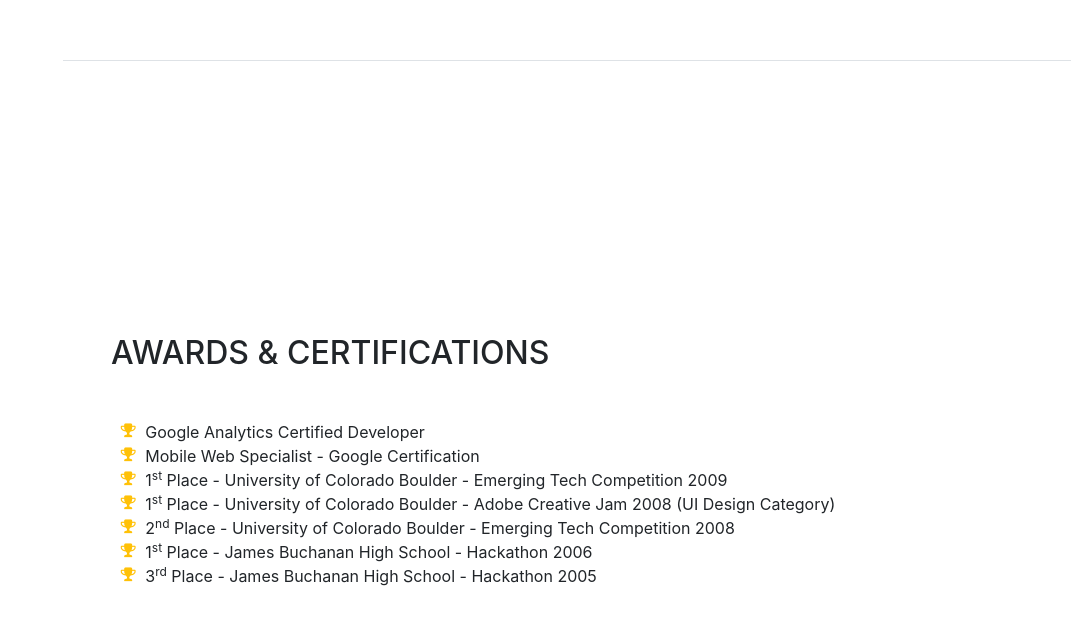
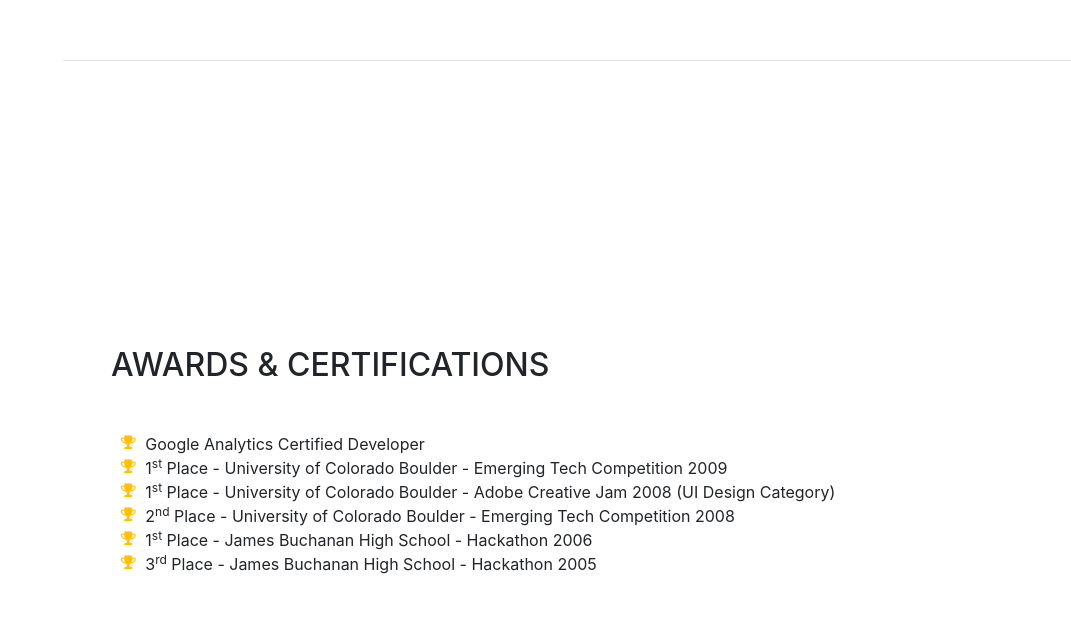
Before and after one commit to jayadeepshitole/jayadeepshitole.github.io, a website with bundled scripts: page index.html in a window 1280 px wide. Shown: the part 4316-4939 px from the top of the page, without its empty margins (209-1280 px from the left). Built offline with nearby package versions, Linux system fonts and the light colour scheme; a web font is replaced by a local one.

Commit message:
Update index.html

```diff
--- a/index.html
+++ b/index.html
@@ -239,9 +239,6 @@
               Google Analytics Certified Developer</li>
             <li>
               <i class="fa-li fa fa-trophy text-warning"></i>
-              Mobile Web Specialist - Google Certification</li>
-            <li>
-              <i class="fa-li fa fa-trophy text-warning"></i>
               1<sup>st</sup>
               Place - University of Colorado Boulder - Emerging Tech Competition 2009</li>
             <li>
```
